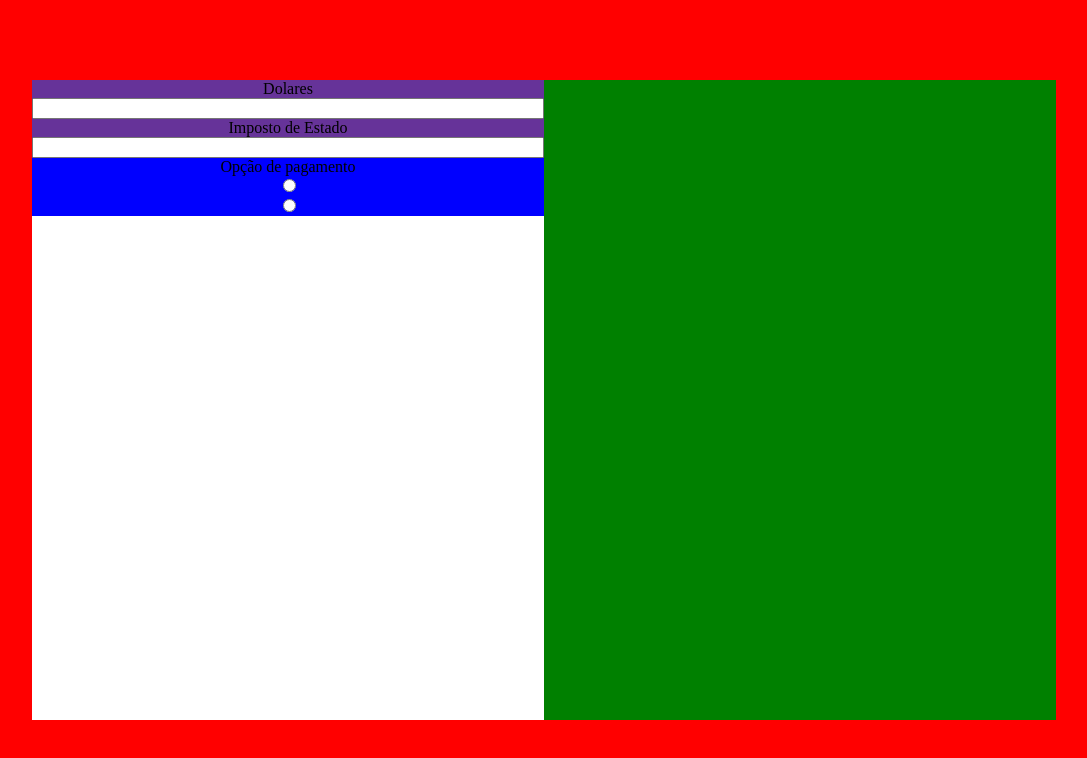
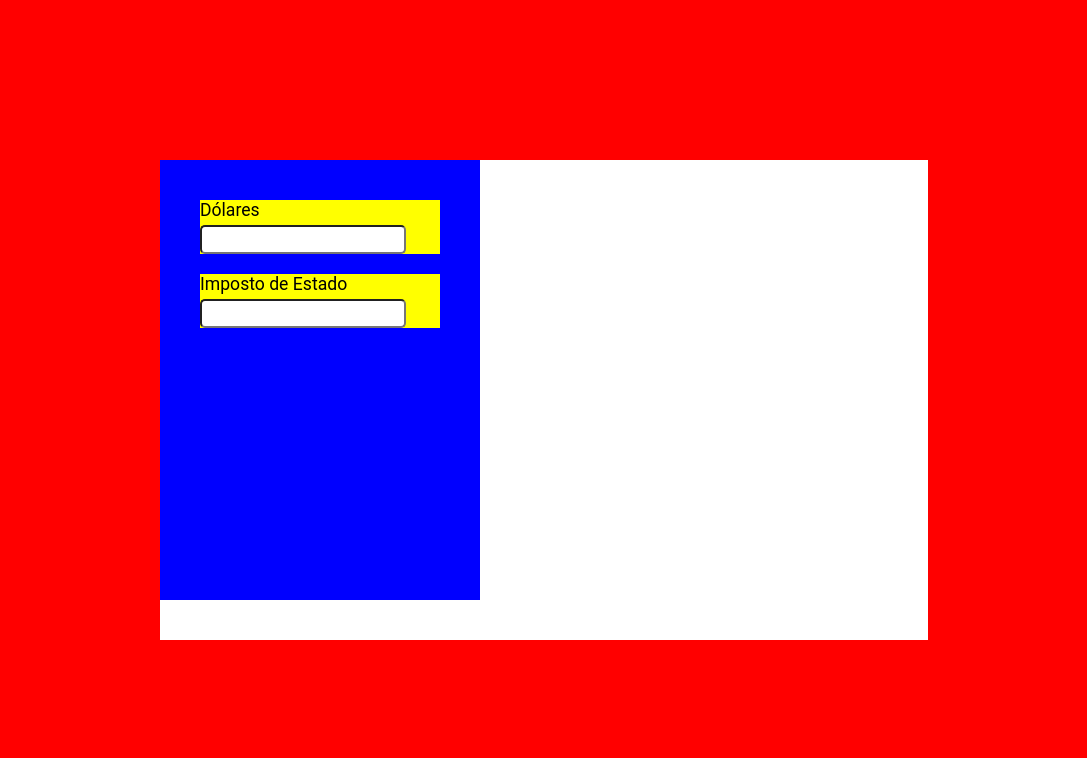
Before and after one commit to leticiappiedade/Projects, a React (Create React App) app in the folder desafio_leticia/conversor_stone/: page / in a window 1280 px wide. Shown: the top 758 px of the page, without its empty margins (96-1183 px from the left). Built offline with nearby package versions, Linux system fonts and the light colour scheme.

Commit message:
Modificaçao Estrutura do Layout
Mudanças no layout do form

```diff
--- a/desafio_leticia/conversor_stone/src/App.js
+++ b/desafio_leticia/conversor_stone/src/App.js
@@ -10,36 +10,26 @@ function App() {
 
 
 
-  return (
-    <main className="App">
-      <div className="app-space">
-        <div className="form-space">
-          <form>
-            <div className="input-form">
-              <label>Dolares</label>
-              <input type="text"></input>
+    return (
+      <main className="App">
+        <div className="app-section">
+          <div className="form">
+            <div className="form-items">
+              <label>Dólares</label>
+              <input class="input-form" type="text"></input>
             </div>
 
-            <div className="input-form">
+            <div className="form-items">
               <label>Imposto de Estado</label>
-              <input type="text"></input>
+              <input class="input-form" type="text"></input>
             </div>
 
-            <div className="radio-form">
-                <div className="radio-label">
-                  Opção de pagamento
-                </div>
-                <div className="radio-option">
-                    <input type="radio" id="credit" name="buyingMethod" value="credit"></input>
-                </div>
-                <div className="radio-option">
-                    <input type="radio" id="money" name="buyingMethod" value="money "></input>
-                </div>
-            </div>
-            </form>
+          </div>
         </div>
-      </div>
-    </main>
+
+
+
+      </main>
 
 
   );
--- a/desafio_leticia/conversor_stone/src/assets/App.css
+++ b/desafio_leticia/conversor_stone/src/assets/App.css
@@ -11,24 +11,37 @@
   align-items: center;
 }
 
-.app-space{
-  width:80vw;
-  height:80vh;
-  background-color:green;
-}
-
-.form-space{
-  width:50%;
-  height:100%;
+.app-section{
+  width:60vw;
+  padding-bottom:5vh;
   background-color:white;
 }
 
-.input-form{
-  background-color:rebeccapurple;
+.form{
+  width:25vw;
+  height:50vh;
+  background-color:blue;
+  padding-top:40px;
+}
+
+.form-items{
+  background-color:yellow;
+  margin-left:40px;
+  margin-right:40px;
+  margin-bottom:20px;
+
   display:flex;
   flex-flow:column;
+  align-items: flex-start;
+
+  font-size:1.1em;
+  font-family:'Roboto', sans-serif;
 }
 
-.radio-form{
-  background-color:blue;
+.form-items>input{
+  margin-top:5px;
+  width:80%;
+  padding:5px;
+  border-radius:5px;
+
 }
```
